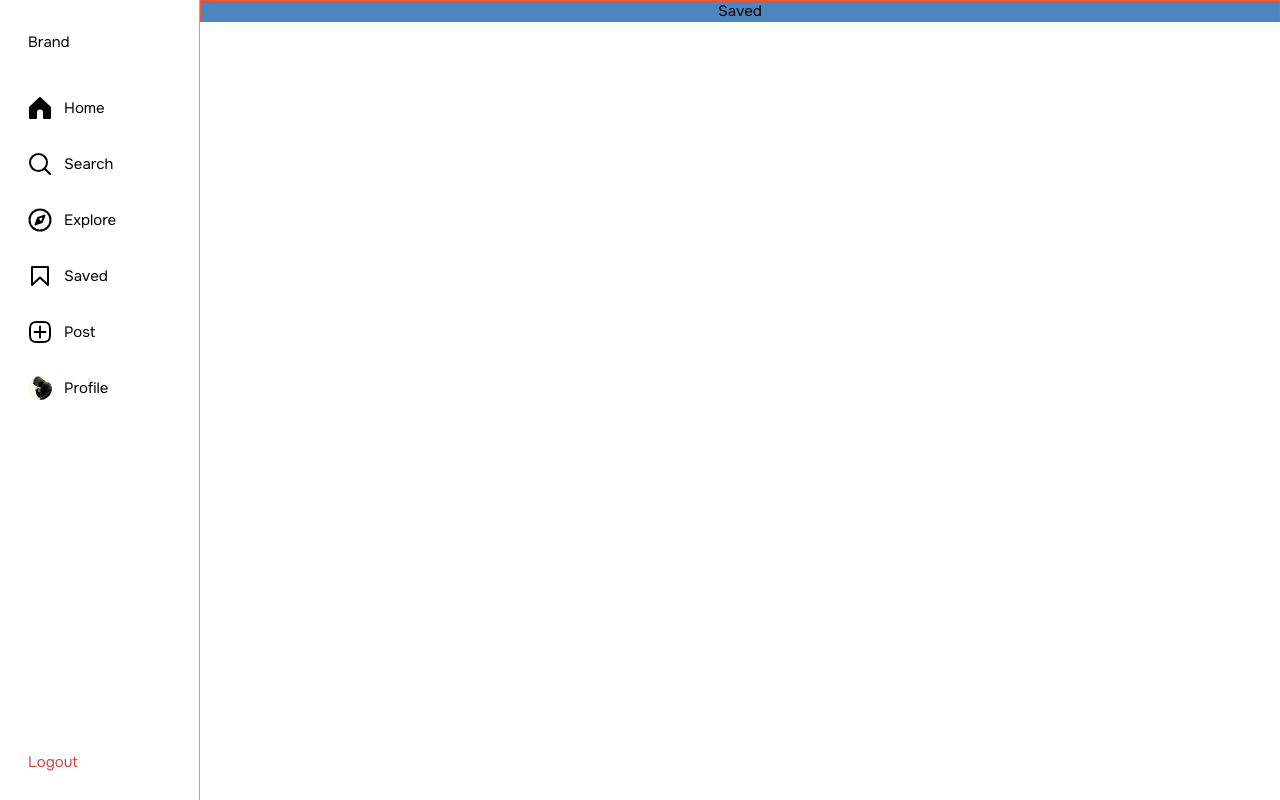
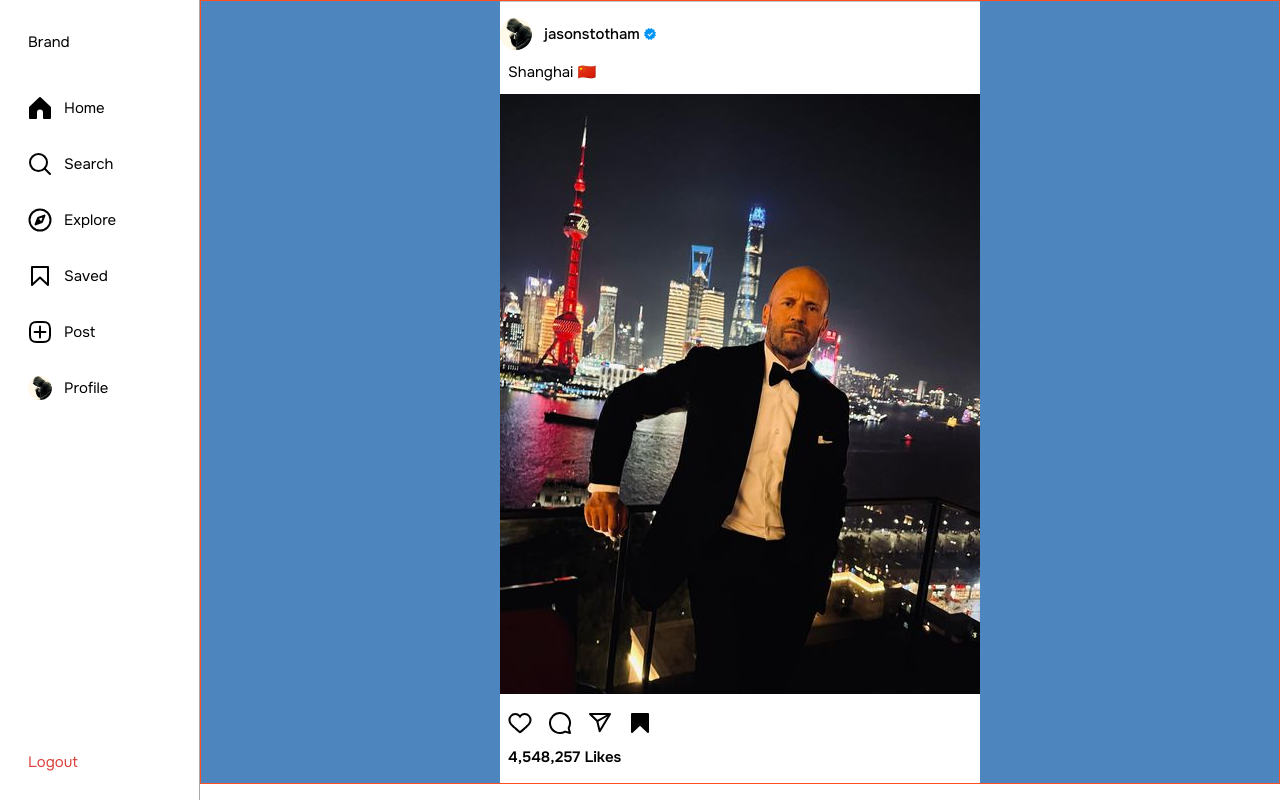
Before and after one commit to mohdarham06/tangles, a React (Create React App) app: page /saved in a window 1280 px wide. Built offline with nearby package versions, Linux system fonts and the light colour scheme.

Commit message:
Saved page jsx added

```diff
--- a/src/routes/Saved.jsx
+++ b/src/routes/Saved.jsx
@@ -1,10 +1,114 @@
 import React from 'react'
 
+import { useState } from 'react';
+import { Link } from 'react-router-dom';
+
+import userPosts from '../data/userPosts';
+import noUserImage from '../data/avatars/noimage.jpg';
+
+import { OutlineHeart, FillHeart } from '../assets/CustomIcons';
+import { OutlineComment } from '../assets/CustomIcons';
+import { OutlineShare } from '../assets/CustomIcons';
+import { OutlineSave, FillSave } from '../assets/CustomIcons';
+import { VerifiedIcon } from '../assets/CustomIcons';
+
+
 const Saved = () => {
-  return (
-    <section className='section section--'>Saved</section>
+    const [savedPosts, setSavedPosts] = useState(userPosts.filter((post) => post.saved));
 
-  )
+    function numberWithCommas(x) {
+        return x.toString().replace(/\B(?=(\d{3})+(?!\d))/g, ",");
+    }
+
+    const handleLike = (postId) => {
+        setSavedPosts((prevPosts) => {
+            return prevPosts.map((post) =>
+                (post.id === postId)
+                    // Update post
+                    ? {
+                        ...post,
+                        likes: post.liked ? (post.likes - 1) : (post.likes + 1),
+                        liked: !post.liked
+                    }
+                    // No update
+                    : post
+            )
+        });
+    };
+
+    const handleSave = (postId) => {
+        setSavedPosts((prevPosts) => {
+            return prevPosts.map((post) =>
+                (post.id === postId)
+                    // Update post
+                    ? {
+                        ...post,
+                        saved: !post.saved
+                    }
+                    // No update
+                    : post
+            )
+        });
+    };
+
+    return (
+        <section className='section section--saved'>
+
+            <div className="posts-wrapper">
+
+                {savedPosts.map((post) => (
+                    <article className="post" key={post.id}>
+                        {/* Header */}
+                        <Link to={`/${post.username}`} className="post__header">
+                            <img
+                                className="post__user-avatar"
+                                src={post.avatar ? post.avatar : noUserImage}
+                                alt={post.username}
+                            />
+
+                            <div className="post__user-info">
+                                <div className="post__username">{post.username}</div>
+                                <div className="post__user-verified">
+                                    {post.verified ? <VerifiedIcon /> : null}
+                                </div>
+
+                            </div>
+                        </Link>
+
+                        {/* Content */}
+                        <div className="post__content">
+                            <p className="post__text">{post.text}</p>
+                            {post.image
+                                ? <img className="post__image" src={post.image} alt="" />
+                                : null
+                            }
+                        </div>
+
+                        {/* Actions */}
+                        <div className="post__actions">
+                            <button className="post__actions__btn" onClick={() => handleLike(post.id)}>
+                                {!post.liked ? <OutlineHeart /> : <FillHeart />}
+                            </button>
+
+                            <button className="post__actions__btn"><OutlineComment /></button>
+                            <button className="post__actions__btn"><OutlineShare /></button>
+
+                            <button className="post__actions__btn" onClick={() => handleSave(post.id)}>
+                                {!post.saved ? <OutlineSave /> : <FillSave />}
+                            </button>
+                        </div>
+                        <div className="post__likes">
+                            {numberWithCommas(post.likes)} Likes
+                        </div>
+                    </article>
+                ))}
+
+            </div>
+
+
+        </section>
+
+    )
 }
 
 export default Saved
--- a/src/styles/index.css
+++ b/src/styles/index.css
@@ -195,7 +195,7 @@ body {
 
 .nav__item:hover,
 .nav__item:active {
-    background-color: rgb(227, 231, 235);
+    background-color: rgb(228, 230, 233);
 }
 
 .nav__item__icon {
@@ -290,6 +290,9 @@ main {
     display: flex;
     flex-direction: row;
     align-items: center;
+}
+.post__username {
+    font-weight: var(--font-semi-bold);
 }
 
 .post__user-verified {
@@ -451,7 +454,7 @@ main {
     display: flex;
     flex-direction: row;
     align-items: center;
-    font-weight: 600;
+    font-weight: var(--font-bold);
 }
 
 .user__verified {
@@ -472,7 +475,7 @@ main {
     justify-content: center;
     border: 1px solid #aaaaaa;
     border-radius: 0.5rem;
-    font-weight: 600;
+    font-weight: var(--font-bold);
     cursor: pointer;
     user-select: none;
     transition: all 100ms ease-in-out;
```
